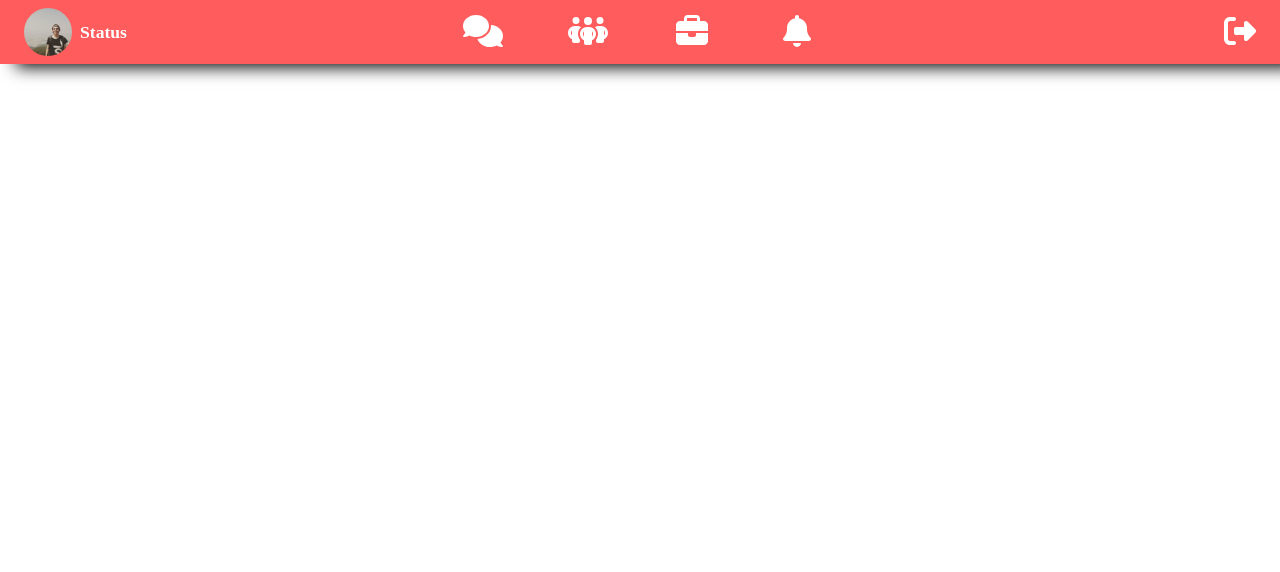
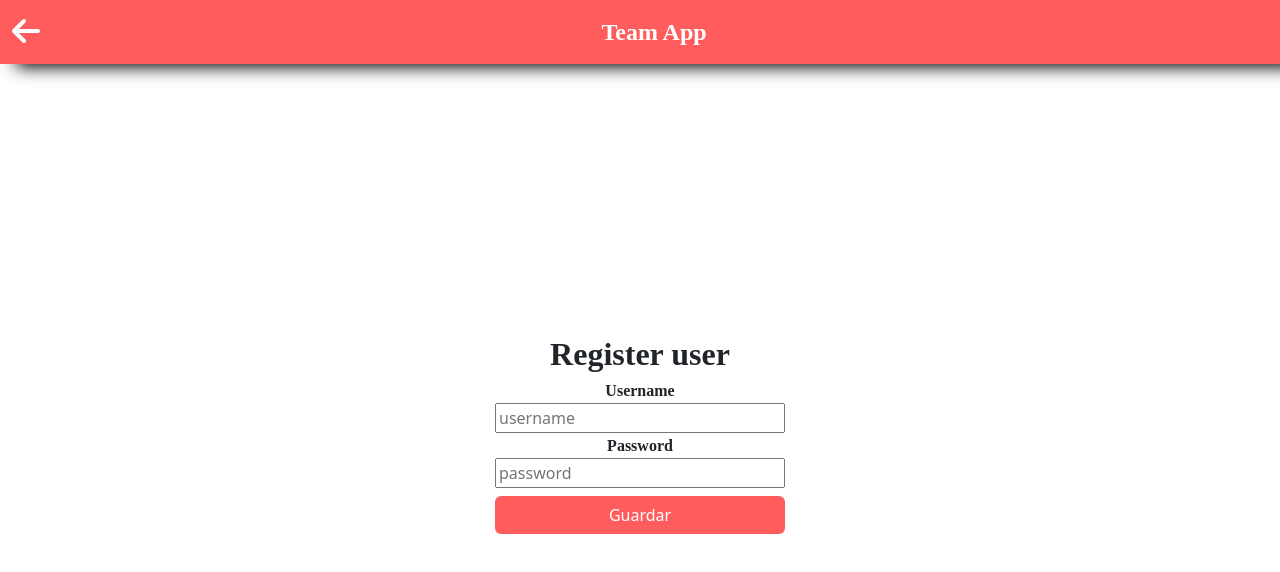
Before and after one commit to beat-ARDA/pooint-front, a React (Create React App) app: page /register in a window 1280 px wide. Before the commit this address had no page. Shown: the top 572 px of the page. Built offline with nearby package versions, Linux system fonts and the light colour scheme.

Commit message:
Login, Insert, Get , usuarios y chats

```diff
--- a/package.json
+++ b/package.json
@@ -11,6 +11,7 @@
     "@testing-library/jest-dom": "^5.16.5",
     "@testing-library/react": "^13.4.0",
     "@testing-library/user-event": "^13.5.0",
+    "axios": "^1.1.3",
     "bootstrap": "^5.2.2",
     "react": "^18.2.0",
     "react-dom": "^18.2.0",
--- a/src/Components/Header/header.jsx
+++ b/src/Components/Header/header.jsx
@@ -2,7 +2,7 @@ import React from 'react';
 import './header.css';
 import { Link, useLocation } from 'react-router-dom';
 import { FontAwesomeIcon } from '@fortawesome/react-fontawesome';
-import { faComments, faPeopleGroup, faBriefcase, faRightFromBracket, faBell } from '@fortawesome/free-solid-svg-icons';
+import { faComments, faPeopleGroup, faBriefcase, faRightFromBracket, faBell, faArrowLeft } from '@fortawesome/free-solid-svg-icons';
 
 export default function Header() {
     const location = useLocation();
@@ -11,10 +11,19 @@ export default function Header() {
         <header className='header container-fluid d-flex align-items-center justify-content-center'>
             <div className='row w-100'>
                 {
-                    location.pathname == '/' ?
-                        <div className='col-12 p-0 d-flex justify-content-center'>
+                    location.pathname == '/' || location.pathname == '/register' ? (location.pathname == '/register' ?
+                        <div className='col-12 p-0 d-flex justify-content-between align-items-center'>
+                            <Link to="/">
+                                <FontAwesomeIcon icon={faArrowLeft} color="white" size="2x" className="icon-header" />
+                            </Link>
+                            <label className='titulo-login'>Team App</label>
+                            <div />
+                        </div>
+                        :
+                        <div className='col-12 p-0 d-flex justify-content-center align-items-center'>
                             <label className='titulo-login'>Team App</label>
                         </div>
+                    )
                         :
                         <>
                             <div className='col-4 d-flex align-items-center'>
--- a/src/Components/Login/login.jsx
+++ b/src/Components/Login/login.jsx
@@ -1,9 +1,31 @@
+import axios from 'axios';
 import { useState } from 'react';
-import { Link } from 'react-router-dom';
+import { Link, useNavigate } from 'react-router-dom';
 import './login.css';
 
 const Login = () => {
-    const [username, setUserName] = useState();
+    const navigate = useNavigate();
+    const baseUrl = 'https://localhost:44349/api/User/GetUserLogin';
+    const [username, setUserName] = useState("");
+    const [password, setPassword] = useState("");
+
+    const IniciarSesion = async () => {
+        await axios.get(baseUrl, { params: { username: username, password: password } })
+            .then(response => {
+                if (response.data == "")
+                    alert("Credenciales incorrectas");
+                else {
+                    localStorage.setItem('UserName', username);
+                    localStorage.setItem('UserId', response.data.id);
+                    alert("Inicio de sesion exitoso");
+                    navigate('/messages');
+                }
+            }).catch(error => {
+                alert('Error de conexion');
+                console.log(error);
+            });
+    }
+
     return (
         <div className='login container-fuid d-flex flex-column justify-content-center align-items-center p-0'>
             <div className='row w-50 d-flex justify-content-center tarjeta-login m-0'>
@@ -13,14 +35,37 @@ const Login = () => {
                             <label className='text-login'>Login</label>
                         </div>
                         <div className="col-auto text-center">
-                            <input onChange={e => setUserName(e.target.value)} type="text" className="input-login" id="username" placeholder="Username" />
+                            <input
+                                onChange={e => {
+                                    let regExp = / /;
+                                    if (!regExp.test(e.target.value))
+                                        setUserName(e.target.value)
+                                }}
+                                type="text"
+                                className="input-login"
+                                id="username"
+                                placeholder="Username"
+                                value={username} />
                         </div>
                         <div className="col-auto text-center">
-                            <input type="password" className="input-login" id="password" placeholder="Password" />
+                            <input
+                                onChange={(e) => {
+                                    let regExp = / /;
+                                    if (!regExp.test(e.target.value))
+                                        setPassword(e.target.value)
+                                }}
+                                type="password"
+                                className="input-login"
+                                id="password"
+                                placeholder="Password"
+                                value={password} />
                         </div>
-                        <div className="col-12">
-                            <Link to="/messages">
-                                <button onClick={() => localStorage.setItem('UserName', username)} type="submit" className='w-100 btn btn-color mb-3'>Sigin</button>
+                        <div className="col-12 d-flex flex-column">
+
+                            <button onClick={() => IniciarSesion()} type="button" className='w-100 btn btn-color mb-3'>Sigin</button>
+
+                            <Link to="/register">
+                                ¿No tienes cuenta? Registrate
                             </Link>
                         </div>
                     </form>
--- /dev/null
+++ b/src/Components/NoMatch/NoMatch.css
@@ -0,0 +1,5 @@
+.no-match {
+    height: 92%;
+    font-size: 3rem;
+    font-weight: bold;
+}
--- /dev/null
+++ b/src/Components/NoMatch/NoMatch.jsx
@@ -0,0 +1,9 @@
+import './NoMatch.css';
+
+export default function NoMatch() {
+    return (
+        <div className="no-match d-flex justify-content-center align-items-center">
+            Page not found 404
+        </div>
+    );
+}
--- /dev/null
+++ b/src/Components/Register/Register.css
@@ -0,0 +1,20 @@
+.register {
+    height: 92%;
+}
+
+.titulo-register {
+    font-family: cursive;
+    font-size: 2rem;
+    font-weight: bold;
+}
+
+.label-text {
+    font-family: cursive;
+    font-weight: bold;
+}
+
+.button-save {
+    width: 100%;
+    color: white !important;
+    background-color: #FF5D5D !important;
+}
--- /dev/null
+++ b/src/Components/Register/Register.jsx
@@ -0,0 +1,90 @@
+import { useState } from 'react';
+import { useNavigate } from 'react-router-dom';
+import axios from 'axios';
+import './Register.css';
+
+export default function Register() {
+    const navigate = useNavigate();
+    const [username, setUserName] = useState("");
+    const [password, setPassword] = useState("");
+
+    const baseUrl = 'https://localhost:44349/api/User';
+    const GuardarUsuario = async () => {
+        if (username == "" || username == null || password == "" || password == null) {
+            alert("Campos incompletos!");
+            return;
+        }
+
+        await axios.post(baseUrl, { username, password })
+            .then(response => {
+                if (response.data) {
+                    alert('Registro exitoso');
+                    navigate('/');
+                }
+                else {
+                    alert('El reistro no se pudo insertar');
+                }
+            }).catch(error => {
+                alert('Error de conexion');
+                console.log(error);
+            });
+    }
+
+    return (
+        <form className='register container-fluid d-flex flex-column justify-content-center align-items-center'>
+            <div className='row p-0 m-0'>
+                <div className='col-12'>
+                    <label className='titulo-register'>Register user</label>
+                </div>
+            </div>
+            <div className='row p-0 m-0'>
+                <div className='col-12'>
+                    <label className='label-text'>Username</label>
+                </div>
+            </div>
+            <div className='row d-flex justify-content-center w-100 p-0 m-0'>
+                <div className='col-12 w-25'>
+                    <input
+                        onChange={(e) => {
+                            let regex = / /;
+                            if (!regex.test(e.target.value))
+                                setUserName(e.target.value);
+                        }}
+                        value={username}
+                        className='w-100'
+                        placeholder='username'
+                        id='username'
+                        name='username'></input>
+                </div>
+            </div>
+            <div className='row p-0 m-0'>
+                <div className='col-12'>
+                    <label className='label-text'>Password</label>
+                </div>
+            </div>
+            <div className='row d-flex justify-content-center w-100 p-0 m-0 mb-2'>
+                <div className='col-12 w-25'>
+                    <input
+                        type="password"
+                        onChange={(e) => {
+                            let regex = / /;
+                            if (!regex.test(e.target.value))
+                                setPassword(e.target.value);
+                        }}
+                        value={password}
+                        className='w-100'
+                        placeholder='password'
+                        id='password'
+                        name='password'></input>
+                </div>
+            </div>
+            <div className='row d-flex justify-content-center w-100 p-0 m-0'>
+                <div className='col-12 w-25'>
+                    <button onClick={(e) => {
+                        GuardarUsuario();
+                    }} type="button" className='btn button-save'>Guardar</button>
+                </div>
+            </div>
+        </form>
+    );
+}
--- a/src/Components/Teams/teams.jsx
+++ b/src/Components/Teams/teams.jsx
@@ -55,7 +55,7 @@ const Teams = () => {
                         joinRoom={joinRoom}
                         titleAside="Equipos"
                         messagesOrteams={"teams"}
-                        closeConnection={closeConnection}/>
+                        closeConnection={closeConnection} />
                 </div>
                 {
                     connection ?
--- a/src/Routes.js
+++ b/src/Routes.js
@@ -2,13 +2,17 @@ import { Routes, Route } from 'react-router-dom';
 import Login from './Components/Login/login';
 import Chats from './Components/Chats/chats';
 import Teams from './Components/Teams/teams';
+import NoMatch from './Components/NoMatch/NoMatch';
+import Register from './Components/Register/Register';
 
 export default function Router() {
     return (
         <Routes>
             <Route path='/' element={<Login />} />
+            <Route path='/register' element={<Register />} />
             <Route path='/messages' element={<Chats />} />
             <Route path='/teams' element={<Teams />} />
+            <Route path='*' element={<NoMatch />} />
         </Routes>
     );
 }
```
Also changed, not shown: src/Components/AsideChats/aside-chats.jsx (+87 -8 lines), src/Models/User.js (added), 1 other file (tests, documents, lock files or other folders).
